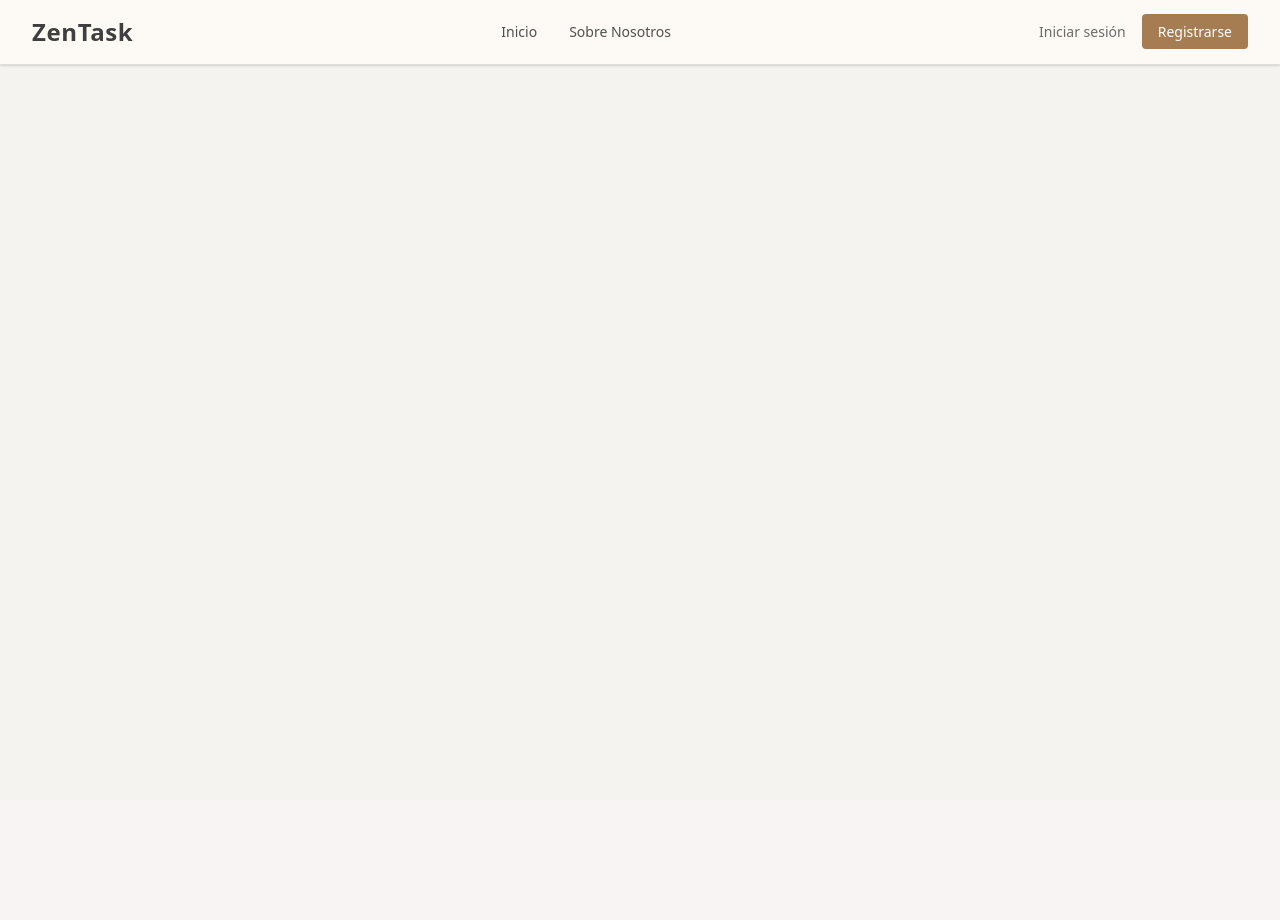
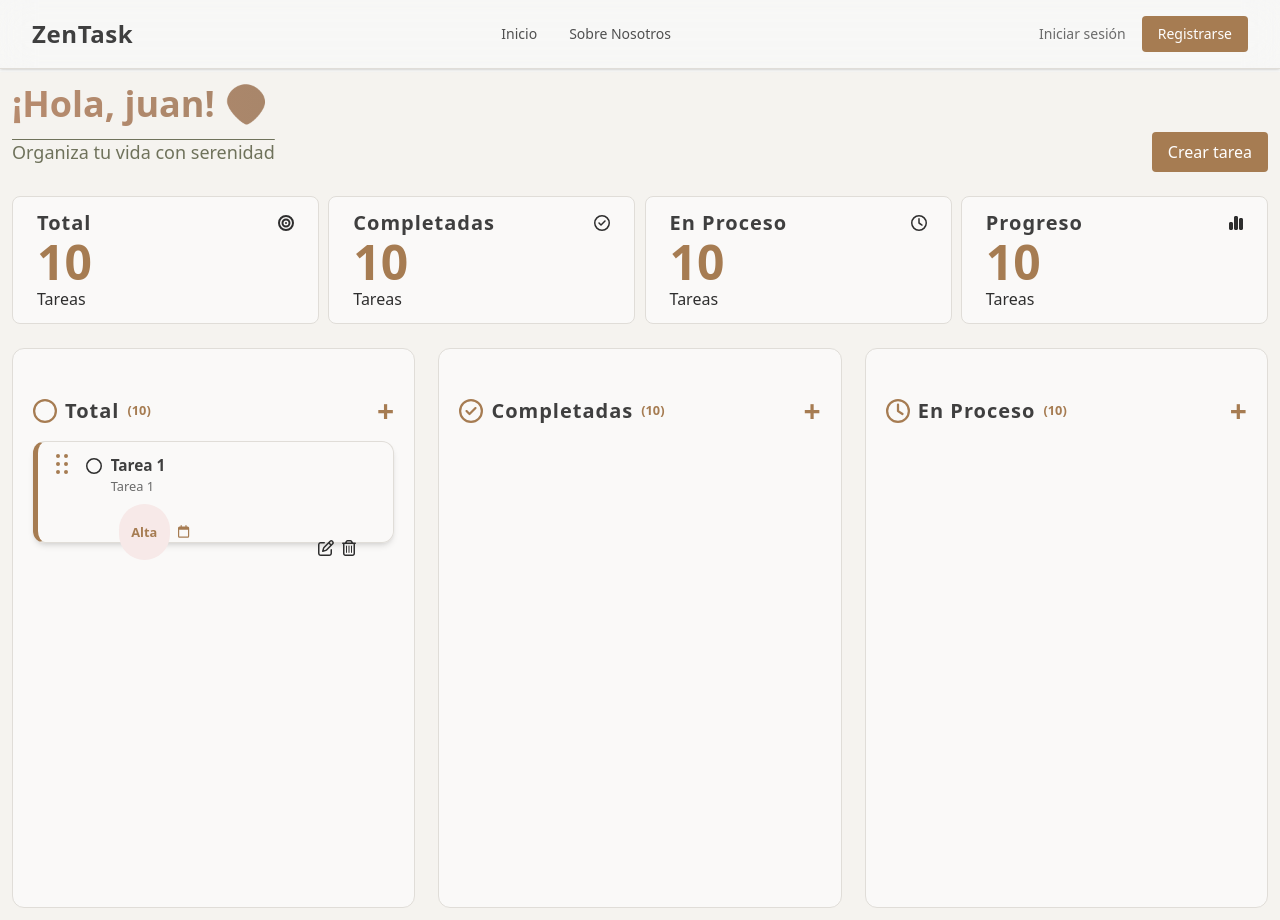
Before and after one commit to jjquiceno/proyectoCertificado, a React (Vite) app in the folder frontend/: page /tasks in a window 1280 px wide. Before the commit the page ends 800 px from the top, so only its background shows below. Built offline with nearby package versions, Linux system fonts and the light colour scheme.

Commit message:
pagina de tareas

```diff
--- a/frontend/package.json
+++ b/frontend/package.json
@@ -10,6 +10,10 @@
     "preview": "vite preview"
   },
   "dependencies": {
+    "@fortawesome/fontawesome-svg-core": "^6.7.2",
+    "@fortawesome/free-regular-svg-icons": "^6.7.2",
+    "@fortawesome/free-solid-svg-icons": "^6.7.2",
+    "@fortawesome/react-fontawesome": "^0.2.2",
     "@radix-ui/themes": "^3.2.1",
     "@tailwindcss/vite": "^4.1.11",
     "clsx": "^2.1.1",
--- a/frontend/src/App.jsx
+++ b/frontend/src/App.jsx
@@ -5,55 +5,46 @@
 import About from "./pages/About";
 import Login from "./pages/Login"
 import Register from "./pages/Register"
+import Tasks from "./pages/Tasks"
 
+import { Button } from "./components/buttons";
 
 function App() {
   return (
     <div className="min-h-screen bg-[#f5f3ef] text-[#2e2e2e] font-sans">
       {/* Header estilo Japandi */}
-      <header className="flex items-center justify-between px-8 py-4 bg-[#fdfaf6] shadow-sm border-b border-[#e0ddd8]">
+      <header className="backdrop-blur-lg fixed top-0 left-0 right-0 z-50 flex items-center justify-between px-8 py-4 shadow-sm border-b border-[#e0ddd8]">
         <h1 className="text-2xl font-semibold tracking-wide text-[#3f3f3f]">
           ZenTask
         </h1>
 
-        <nav className="space-x-8 text-sm font-medium">
-          <Link
-            to="/"
-            className="text-[#4f4f4f] hover:text-[#a67c52] transition-colors duration-300"
-          >
+        <nav className="flex items-center space-x-8 text-sm font-medium">
+          <Link to="/" className="text-[#4f4f4f] hover:text-[#a67c52] transition-colors duration-300">
             Inicio
           </Link>
-          <Link
-            to="/about"
-            className="text-[#4f4f4f] hover:text-[#a67c52] transition-colors duration-300"
-          >
+          <Link to="/about" className="text-[#4f4f4f] hover:text-[#a67c52] transition-colors duration-300">
             Sobre Nosotros
           </Link>
         </nav>
 
-        <div className="space-x-4 text-sm">
-          <Link
-            to="/login"
-            className="text-[#6b6b6b] hover:underline hover:text-[#5a4a3f]"
-          >
+        <div className="flex items-center space-x-4 text-sm">
+          <Link to="/login" className="text-[#6b6b6b] hover:underline hover:text-[#5a4a3f]">
             Iniciar sesión
           </Link>
-          <Link
-            to="/register"
-            className="bg-[#a67c52] text-white px-4 py-2 rounded hover:bg-[#916640] transition duration-300"
-          >
-            Registrarse
+          <Link to="/register">
+            <Button text="Registrarse" />
           </Link>
         </div>
       </header>
 
       {/* Contenido */}
-      <main className="p-8">
+      <main className="p-3 mt-18">
         <Routes>
           <Route path="/" element={<Home />} />
           <Route path="/about" element={<About />} />
           <Route path="/login" element={<Login />} />
           <Route path="/register" element={<Register />} />
+          <Route path="/tasks" element={<Tasks />} />
         </Routes>
       </main>
     </div>
--- /dev/null
+++ b/frontend/src/components/box1.jsx
@@ -0,0 +1,71 @@
+import React from 'react'
+import { FontAwesomeIcon } from '@fortawesome/react-fontawesome'
+// import { faPlus } from '@fortawesome/free-solid-svg-icons'
+import { faTrashCan, faPenToSquare } from '@fortawesome/free-regular-svg-icons'
+
+export const Box1 = ({titulo, numero, texto, icono}) => {
+  return (
+    <div className='flex flex-col items-center justify-between rounded-lg bg-[#faf9f8] border border-[#e0ddd8] w-[24vw] h-[10vw] pl-6 pr-6 pt-3 pb-3'>
+        <div className='w-full flex items-center justify-between'>
+            <h1 className='text-[#3f3f3f] text-xl font-semibold tracking-wider'>{titulo}</h1>
+            <span>{icono}</span>
+        </div>
+        <div className='w-full '>
+            <p><span className='text-[#a67c52] font-bold text-5xl'>{numero}</span></p>
+        </div>
+        <div className='w-full '>
+            <p>{texto}</p>
+        </div>
+    </div>
+  )
+}
+export const Box2 = ({ mainIcon, title, cantidad, box3 }) => {
+  return (
+    <div className='border border-[#e0ddd8] w-[31.5vw] h-[70vh] rounded-xl bg-[#faf9f8] flex flex-col items-center pl-5 pr-5 pt-8 pb-3'>
+        <div className='h-15 w-full flex items-center justify-between'>
+            <div className='flex items-center justify-center gap-2'>
+                <span className='text-[#a67c52] font-bold text-2xl cursor-pointer hover:text-[#916640] transition duration-300'>{mainIcon}</span>
+                <h1 className='text-[#3f3f3f] text-xl font-bold tracking-wider'><span>{title}</span></h1>
+                <p className='text-[#a67c52] font-bold text-[1vw]'><span>({cantidad})</span></p>
+            </div>
+            <span className=' h-fit text-[#a67c52] font-bold text-3xl cursor-pointer hover:text-[#916640] transition duration-300'>+</span>
+        </div>
+        <div className='h-[80%] w-full flex flex-col items-start justify-start gap-2'>
+            {box3}
+        </div>
+    </div>
+  )
+}
+export const Box3 = ({ icono, titulo, texto, prioridad, fecha }) => {
+    return (
+        <div className='border border-[#e0ddd8] border-l-5 border-l-[#a67c52] w-full h-[8vw] pl-2 pr-6 pt-3 pb-3 rounded-xl shadow-md hover:shadow-lg transition duration-300 hover:translate-y-[-8px]'>
+            <div className='grid grid-cols-[10%_10%_60%_20%] h-full'>
+                <div className='h-full'>
+                    <div className='m-auto grid grid-cols-2 h-fit w-fit gap-1'>
+                        <div className='border-2 border-[#a67c52] h-0 w-0 rounded-full'></div>
+                        <div className='border-2 border-[#a67c52] h-0 w-0 rounded-full'></div>
+                        <div className='border-2 border-[#a67c52] h-0 w-0 rounded-full'></div>
+                        <div className='border-2 border-[#a67c52] h-0 w-0 rounded-full'></div>
+                        <div className='border-2 border-[#a67c52] h-0 w-0 rounded-full'></div>
+                        <div className='border-2 border-[#a67c52] h-0 w-0 rounded-full'></div>
+                    </div>
+                </div>
+                <div className='flex align-baseline justify-center'>
+                    <span className=''>{icono}</span>
+                </div>
+                <div className='text-black'>
+                    <p className='text-[#3f3f3f] text-[1.2vw] font-bold'>{titulo}</p>
+                    <p className='text-[#6b6b6b] text-[1vw]'>{texto}</p>
+                    <div className='mt-2 flex items-center gap-2 pl-2'>
+                        <p className='text-[#a67c52] font-semibold text-[1vw] rounded-full bg-[#f7e9e8] w-[4vw] h-[7vh] flex items-center justify-center'>{prioridad}</p>
+                        <span className='text-[#a67c52] font-semibold text-[1vw]'>{fecha}</span>
+                    </div>
+                </div>
+                <div className='flex items-end justify-center gap-2'>
+                    <span className='cursor-pointer hover:text-[#916640] transition duration-300'><FontAwesomeIcon icon={faPenToSquare} /></span>
+                    <span className='cursor-pointer hover:text-[#916640] transition duration-300'><FontAwesomeIcon icon={faTrashCan} /></span>
+                </div>
+            </div>
+        </div>
+    )
+}
--- a/frontend/src/components/buttons.jsx
+++ b/frontend/src/components/buttons.jsx
@@ -3,7 +3,7 @@
 export const Button = ({text}) => {
     return (
         <>
-            <div className="w-[70%] h-[10px] border">
+            <div className="w-fit h-fit bg-[#a67c52] text-white px-4 py-2 rounded hover:bg-[#916640] transition duration-300">
                 <p>{text}</p>
             </div>
         </>
--- a/frontend/src/index.css
+++ b/frontend/src/index.css
@@ -1,4 +1,4 @@
 @import "tailwindcss";
 :root{
-  background-color: #f8f4f4;
+  background-color: #f7f7f6;
 }
--- a/frontend/src/pages/Home.jsx
+++ b/frontend/src/pages/Home.jsx
@@ -16,6 +16,12 @@
           Conoce mas sobre nosotros
         </button>
       </Link>
+      <br />
+      <Link to="/tasks">
+        <button className="bg-[#a67c52] text-white px-6 py-3 rounded-md shadow hover:bg-[#916640] transition duration-300">
+          Tareas
+        </button>
+      </Link>
     </div>
   );
 };
--- /dev/null
+++ b/frontend/src/pages/Tasks.jsx
@@ -0,0 +1,65 @@
+import React from 'react'
+import { Button } from '../components/buttons'
+import { Box1, Box2, Box3 } from '../components/box1'
+
+import { FontAwesomeIcon } from '@fortawesome/react-fontawesome'
+import { faBullseye, faChartSimple } from '@fortawesome/free-solid-svg-icons'
+import { faCircleCheck, faClock, faCircle, faCalendar } from '@fortawesome/free-regular-svg-icons'
+
+const Tasks = () => {
+  return (
+    <div>
+        <div className=''>
+            <div>
+                <h1 className="h-fit pb-2 text-4xl font-bold bg-gradient-to-r from-[#b78b6e] to-[#6f725b] text-transparent bg-clip-text">
+                    ¡Hola, juan! 👽
+                </h1>
+            </div>
+            <div className="flex items-center justify-between">
+                <p className="overline h-fit text-lg text-[#6f725b]">
+                    Organiza tu vida con serenidad
+                </p>
+                <Button text="Crear tarea" />
+            </div>
+        </div>
+        <br />
+        <div className=''>
+            <div className='flex items-center justify-between'>
+                <Box1
+                    titulo="Total"
+                    numero="10"
+                    texto="Tareas"
+                    icono={<FontAwesomeIcon icon={faBullseye} />}
+                />
+                <Box1
+                    titulo="Completadas"
+                    numero="10"
+                    texto="Tareas"
+                    icono={<FontAwesomeIcon icon={faCircleCheck} />}
+                />
+                <Box1
+                    titulo="En Proceso"
+                    numero="10"
+                    texto="Tareas"
+                    icono={<FontAwesomeIcon icon={faClock} />}
+                />
+                <Box1
+                    titulo="Progreso"
+                    numero="10"
+                    texto="Tareas"
+                    icono={<FontAwesomeIcon icon={faChartSimple} />}
+                />
+            </div>
+            <br />
+            <div className='flex items-center justify-between h-fit'>
+                <Box2 mainIcon={<FontAwesomeIcon icon={faCircle} />} title="Total" cantidad="10" box3={<Box3 icono={<FontAwesomeIcon icon={faCircle} />} titulo="Tarea 1" texto="Tarea 1" prioridad="Alta" fecha={<FontAwesomeIcon icon={faCalendar} />} />}/>
+                <Box2 mainIcon={<FontAwesomeIcon icon={faCircleCheck} />} title="Completadas" cantidad="10" />
+                <Box2 mainIcon={<FontAwesomeIcon icon={faClock} />} title="En Proceso" cantidad="10" />
+            </div>
+        </div>
+    </div>
+
+  )
+}
+
+export default Tasks
```
Also changed, not shown: 1 other file (tests, documents, lock files or other folders).
